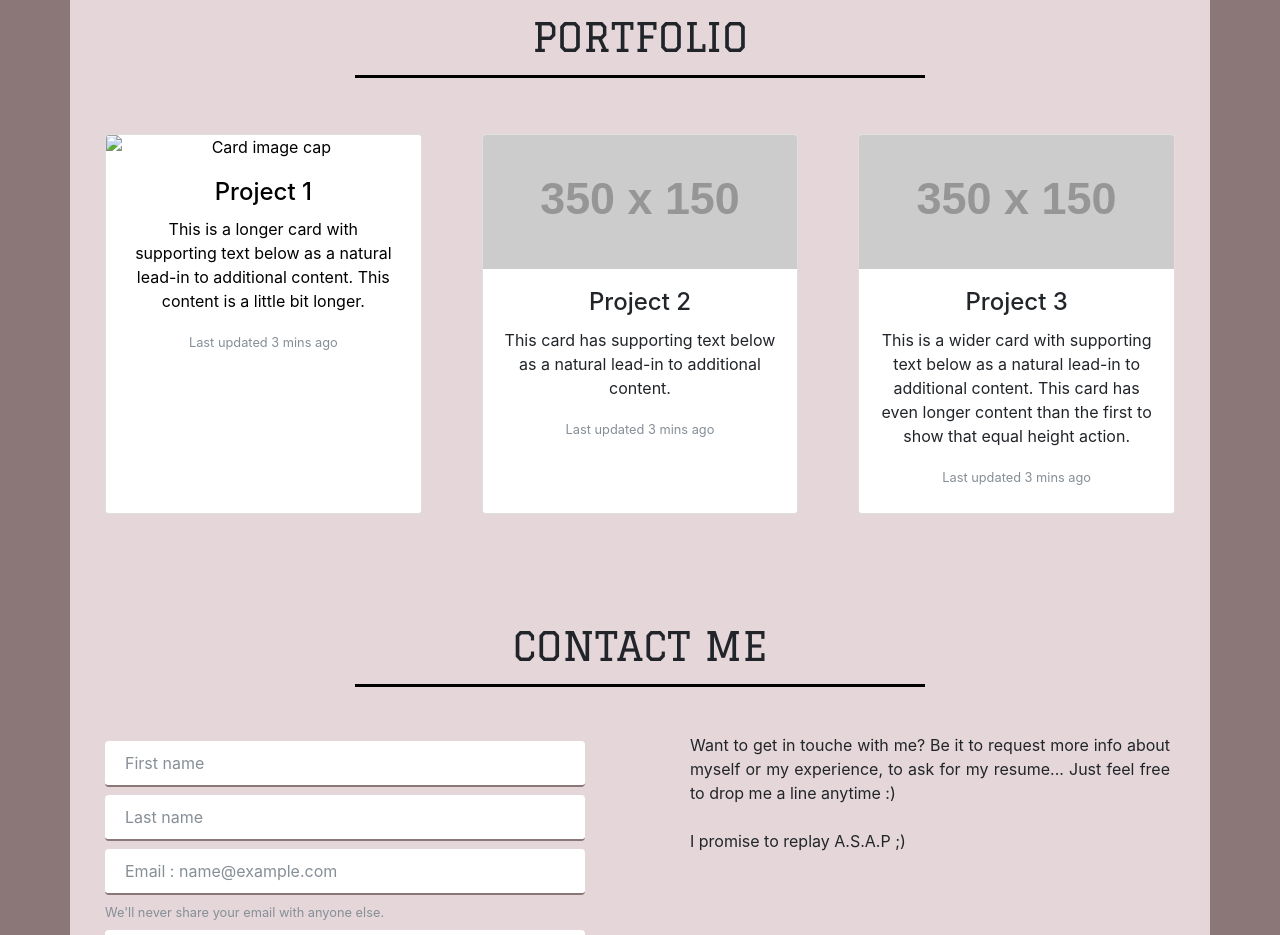
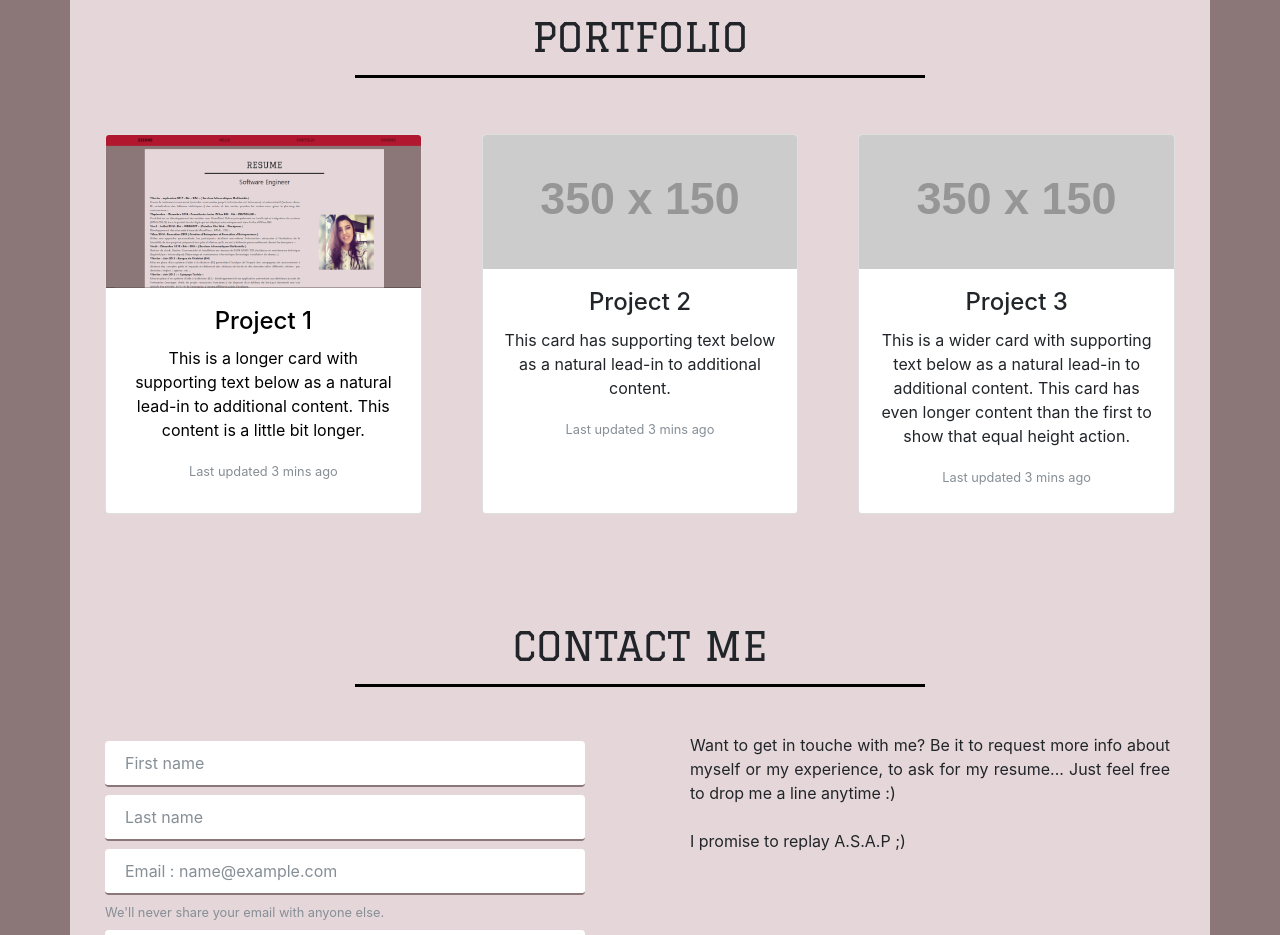
Before and after one commit to MiraManai/portfolio_project, a plain HTML site: page portfolio-jqr-boots.html in a window 1280 px wide. Shown: the part 1440-2375 px from the top of the page. Drawn offline with Linux system fonts and the light colour scheme; placeholder pictures from the web are drawn by us.

Commit message:
new image

```diff
--- a/portfolio-jqr-boots.html
+++ b/portfolio-jqr-boots.html
@@ -160,7 +160,7 @@
 								<div class="col-sm-12 col-md-6 col-lg-4 am-card-2">
 									<a href="https://github.com/MiraManai/portfolio_project.git" style="text-decoration: none;color: black;" target="_blank">
 										<div class="card fotos">
-											<img class="card-img-top" src="IMG_PORT/capture-portfolio.png" alt="Card image cap">
+											<img class="card-img-top" src="IMG_PORT/mycapture.png" alt="Card image cap">
 											<div class="card-body">
 												<h4 class="card-title">Project 1</h4>
 												<p class="card-text">This is a longer card with supporting text below as a natural lead-in to additional content. This content is a little bit longer.</p>
```
Also changed, not shown: IMG_PORT/mycapture.png (added), 1 other file.
